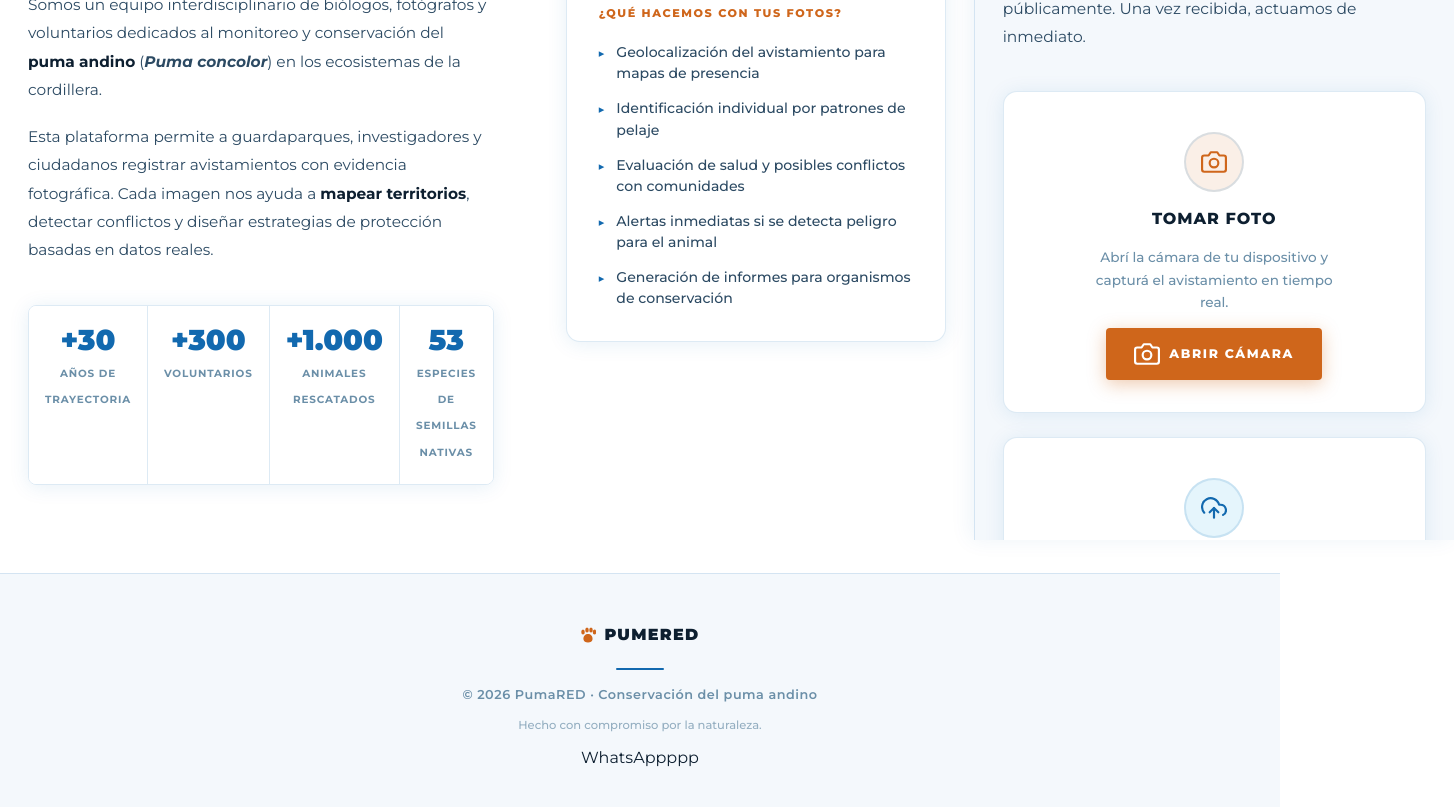
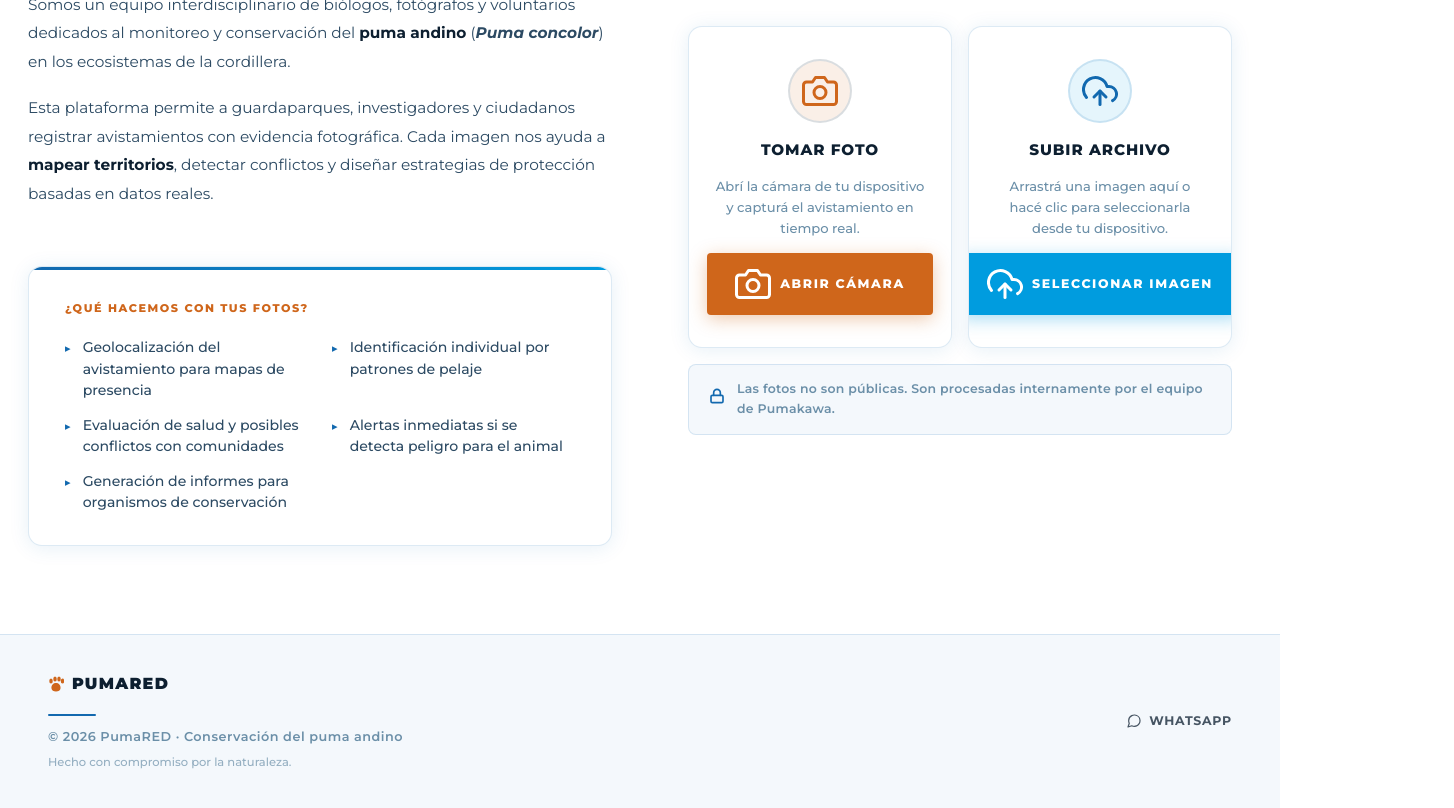
Before and after one commit to yyammi/pumakyami, a React (Vite) app in the folder my-app/: page / in a window 1280 px wide. Shown: the part 1060-1868 px from the top of the page, 1454 px wide, since content can reach past the window. Built offline with nearby package versions, Linux system fonts and the light colour scheme.

Commit message:
espacios pumak

```diff
--- a/my-app/src/App.css
+++ b/my-app/src/App.css
@@ -4,7 +4,7 @@
 
 .layout-dos-columnas {
   display: grid;
-  grid-template-columns: 1fr 480px;
+  grid-template-columns: 1fr 1fr;
   align-items: start;
   min-height: 100vh;
 }
@@ -17,26 +17,76 @@
 /* ── Columna derecha: Registrar Avistamiento (sticky) ── */
 .col-sticky {
   position: sticky;
-  top: 0;               /* se pega desde el borde superior del viewport */
-  height: 100vh;        /* ocupa toda la altura visible */
-  overflow-y: auto;     /* scroll interno si el contenido es largo */
-  border-left: 1px solid var(--border);
-  background: var(--bg-section);
-  box-shadow: -4px 0 20px rgba(18,105,175,0.07);
-  /* Scrollbar dentro del panel sticky */
+  top: 0;
+  height: 100vh;
+  overflow-y: auto;
+  background: #ffffff;
+
   scrollbar-width: thin;
-  scrollbar-color: var(--azul-principal) var(--bg-section);
+  scrollbar-color: var(--azul-principal) #ffffff;
 }
 
-.col-sticky::-webkit-scrollbar { width: 4px; }
-.col-sticky::-webkit-scrollbar-track { background: var(--bg-section); }
-.col-sticky::-webkit-scrollbar-thumb { background: var(--azul-principal); border-radius: 2px; }
+.col-sticky::-webkit-scrollbar { width: 5px; }
+.col-sticky::-webkit-scrollbar-track { background: #ffffff; }
+.col-sticky::-webkit-scrollbar-thumb {
+  background: linear-gradient(180deg, var(--azul-principal), var(--celeste));
+  border-radius: 3px;
+}
+
+/* Anular el fondo alternativo dentro del sticky */
+.col-sticky .section--alt {
+  background-color: #ffffff;
+  border: none;
+}
 
 /* ── El section de RegistrarAvistamiento dentro del sticky ── */
 .col-sticky .section {
   min-height: 100vh;
   display: flex;
+  flex-direction: column;
   align-items: center;
+  justify-content: center;
+  padding: 36px 40px;
+}
+
+.col-sticky .container {
+  padding: 0 8px;
+  width: 100%;
+}
+
+.col-sticky .section-eyebrow  {
+  margin-bottom: 8px;
+  font-size: 0.78rem;
+  letter-spacing: 0.12em;
+}
+
+.col-sticky .section-title {
+  margin-bottom: 12px;
+  font-size: clamp(1.6rem, 2.8vw, 2.2rem);
+  line-height: 1.15;
+}
+
+.col-sticky .section-body {
+  margin-bottom: 24px;
+  font-size: 0.88rem;
+  line-height: 1.7;
+  color: var(--text-secondary);
+}
+
+.col-sticky .registrar-grid {
+  gap: 16px;
+  margin-bottom: 16px;
+  grid-template-columns: 1fr 1fr;
+}
+
+.col-sticky .upload-card__desc {
+  max-width: 100%;
+}
+
+.col-sticky .upload-privacidad {
+  padding: 14px 20px;
+  font-size: 0.78rem;
+  gap: 12px;
 }
 
 /* ── Responsive: colapsa a una columna en pantallas medianas ── */
--- a/my-app/src/Componentes/Footer/Footer.css
+++ b/my-app/src/Componentes/Footer/Footer.css
@@ -1,12 +1,22 @@
 .footer {
   background: var(--bg-section);
   border-top: 1px solid var(--border);
-  padding: 48px 28px 36px;
-  text-align: center;
+  padding: 36px 48px;
+}
+
+.footer__top {
+  display: flex;
+  align-items: center;
+  justify-content: space-between;
+  gap: 24px;
+  flex-wrap: wrap;
+}
+
+.footer__info {
   display: flex;
   flex-direction: column;
-  align-items: center;
-  gap: 10px;
+  align-items: flex-start;
+  gap: 6px;
 }
 
 .footer__marca {
@@ -44,15 +54,25 @@
   opacity: 0.7;
   font-weight: 500;
 }
-.footer__link {
-  color: inherit;
+
+/* ── WhatsApp link ── */
+.footer__wsp {
+  display: inline-flex;
+  align-items: center;
+  gap: 7px;
+  font-family: 'Montserrat', sans-serif;
+  font-size: 0.78rem;
+  font-weight: 700;
+  letter-spacing: 0.06em;
+  text-transform: uppercase;
+  color: var(--text-primary);
   text-decoration: none;
-  font-size: 1rem;
-  font-family: inherit;
+  opacity: 0.75;
+  transition: opacity 0.22s ease, color 0.22s ease;
+  flex-shrink: 0;
 }
-.footer__link {
-  color: inherit;
-  text-decoration: none;
-  font-size: 1rem;
-  font-family: inherit;
+
+.footer__wsp:hover {
+  opacity: 1;
+  color: var(--azul-principal);
 }
--- a/my-app/src/Componentes/Footer/Footer.jsx
+++ b/my-app/src/Componentes/Footer/Footer.jsx
@@ -10,24 +10,38 @@ const IconPaw = () => (
   </svg>
 );
 
+const IconWhatsApp = () => (
+  <svg width="16" height="16" viewBox="0 0 24 24" fill="none"
+    stroke="currentColor" strokeWidth="1.8" strokeLinecap="round" strokeLinejoin="round"
+    aria-hidden="true">
+    <path d="M21 11.5a8.38 8.38 0 0 1-.9 3.8 8.5 8.5 0 0 1-7.6 4.7 8.38 8.38 0 0 1-3.8-.9L3 21l1.9-5.7a8.38 8.38 0 0 1-.9-3.8 8.5 8.5 0 0 1 4.7-7.6 8.38 8.38 0 0 1 3.8-.9h.5a8.48 8.48 0 0 1 8 8v.5z"/>
+  </svg>
+);
+
 function Footer() {
   return (
     <footer className="footer">
+      <div className="footer__top">
+        <div className="footer__info">
           <div className="footer__marca">
             <span className="footer__marca-paw"><IconPaw /></span>
-        PumeRED
+            PumaRED
           </div>
           <div className="footer__divider" />
           <p className="footer__copy">© 2026 PumaRED · Conservación del puma andino</p>
           <p className="footer__sub">Hecho con compromiso por la naturaleza.</p>
+        </div>
 
         <a
+          className="footer__wsp"
           href="https://wa.me/5493517186341"
           target="_blank"
           rel="noopener noreferrer"
         >
-        WhatsAppppp
+          <IconWhatsApp />
+          WhatsApp
         </a>
+      </div>
     </footer>
   );
 }
--- a/my-app/src/Componentes/RegistrarAvistamiento/RegistrarAvistamiento.css
+++ b/my-app/src/Componentes/RegistrarAvistamiento/RegistrarAvistamiento.css
@@ -12,7 +12,7 @@
   background: var(--bg-card);
   border: 1px solid var(--border);
   border-radius: var(--r-lg);
-  padding: 40px 28px 32px;
+  padding: 32px 24px;
   display: flex;
   flex-direction: column;
   align-items: center;
@@ -55,8 +55,8 @@
 
 /* Icon circle */
 .upload-card__icon {
-  width: 60px;
-  height: 60px;
+  width: 64px;
+  height: 64px;
   border-radius: 50%;
   display: flex;
   align-items: center;
@@ -83,7 +83,7 @@
 }
 
 .upload-card__title {
-  font-size: 1rem;
+  font-size: 0.95rem;
   font-weight: 800;
   text-transform: uppercase;
   letter-spacing: 0.06em;
@@ -91,10 +91,10 @@
 }
 
 .upload-card__desc {
-  font-size: 0.85rem;
+  font-size: 0.82rem;
   color: var(--text-muted);
-  line-height: 1.65;
-  max-width: 260px;
+  line-height: 1.6;
+  max-width: 240px;
   flex: 1;
   font-weight: 500;
 }
--- a/my-app/src/Componentes/RegistrarAvistamiento/RegistrarAvistamiento.jsx
+++ b/my-app/src/Componentes/RegistrarAvistamiento/RegistrarAvistamiento.jsx
@@ -3,7 +3,7 @@ import './RegistrarAvistamiento.css';
 import Boton from '../Boton/Boton';
 
 const IconCamera = () => (
-  <svg width="26" height="26" viewBox="0 0 24 24" fill="none"
+  <svg width="36" height="36" viewBox="0 0 24 24" fill="none"
     stroke="currentColor" strokeWidth="2" strokeLinecap="round" strokeLinejoin="round">
     <path d="M23 19a2 2 0 0 1-2 2H3a2 2 0 0 1-2-2V8a2 2 0 0 1 2-2h4l2-3h6l2 3h4a2 2 0 0 1 2 2z"/>
     <circle cx="12" cy="13" r="4"/>
@@ -11,7 +11,7 @@ const IconCamera = () => (
 );
 
 const IconUpload = () => (
-  <svg width="26" height="26" viewBox="0 0 24 24" fill="none"
+  <svg width="36" height="36" viewBox="0 0 24 24" fill="none"
     stroke="currentColor" strokeWidth="2" strokeLinecap="round" strokeLinejoin="round">
     <polyline points="16 16 12 12 8 16"/>
     <line x1="12" y1="12" x2="12" y2="21"/>
@@ -144,7 +144,7 @@ function RegistrarAvistamiento({ onUpload, cargando }) {
 
           <div className="upload-privacidad">
             <span className="upload-privacidad__icon"><IconLock /></span>
-            Las fotos no son públicas. Son procesadas internamente por el equipo de PumaKyami.
+            Las fotos no son públicas. Son procesadas internamente por el equipo de Pumakawa.
           </div>
         </div>
       </section>
--- a/my-app/src/Componentes/SobreNosotros/SobreNosotros.css
+++ b/my-app/src/Componentes/SobreNosotros/SobreNosotros.css
@@ -1,9 +1,8 @@
 /* ── SobreNosotros ───────────────────────────────────── */
 .sobre {
-  display: grid;
-  grid-template-columns: 1fr 380px;
-  gap: 72px;
-  align-items: center;
+  display: flex;
+  flex-direction: column;
+  gap: 40px;
 }
 
 .sobre__text p {
@@ -62,11 +61,12 @@
   position: relative;
 }
 
+/* ── Card ¿Qué hacemos con tus fotos? (full-width) ── */
 .sobre__card {
   background: var(--bg-card);
   border: 1px solid var(--border);
   border-radius: var(--r-lg);
-  padding: 32px;
+  padding: 32px 36px;
   position: relative;
   overflow: hidden;
   box-shadow: var(--shadow-card);
@@ -92,9 +92,9 @@
 
 .sobre__card-list {
   list-style: none;
-  display: flex;
-  flex-direction: column;
-  gap: 14px;
+  display: grid;
+  grid-template-columns: repeat(auto-fit, minmax(200px, 1fr));
+  gap: 14px 24px;
 }
 
 .sobre__card-list li {
--- a/my-app/src/Componentes/SobreNosotros/SobreNosotros.jsx
+++ b/my-app/src/Componentes/SobreNosotros/SobreNosotros.jsx
@@ -26,30 +26,9 @@ function SobreNosotros() {
               detectar conflictos y diseñar estrategias de protección basadas
               en datos reales.
             </p>
-
-            {/* ── Stats ── */}
-            <div className="stats">
-              <div className="stat">
-                <span className="stat__num">+30</span>
-                <span className="stat__label">Años de trayectoria</span>
-              </div>
-              <div className="stat">
-                <span className="stat__num">+300</span>
-                <span className="stat__label">Voluntarios</span>
-              </div>
-              <div className="stat">
-                <span className="stat__num">+1.000</span>
-                <span className="stat__label">Animales rescatados</span>
-              </div>
-              <div className="stat">
-                <span className="stat__num">53</span>
-                <span className="stat__label">Especies de semillas nativas</span>
-              </div>
-            </div>
           </div>
 
-          {/* ── Card lateral ── */}
-          <div className="sobre__visual">
+          {/* ── Card ¿Qué hacemos? debajo del texto ── */}
           <div className="sobre__card">
             <p className="sobre__card-title">¿Qué hacemos con tus fotos?</p>
             <ul className="sobre__card-list">
@@ -60,7 +39,6 @@ function SobreNosotros() {
               <li>Generación de informes para organismos de conservación</li>
             </ul>
           </div>
-          </div>
 
         </div>
       </div>
@@ -68,4 +46,5 @@ function SobreNosotros() {
   );
 }
 
+
 export default SobreNosotros;
```
Lines whose indentation alone changed are shown as unchanged.
